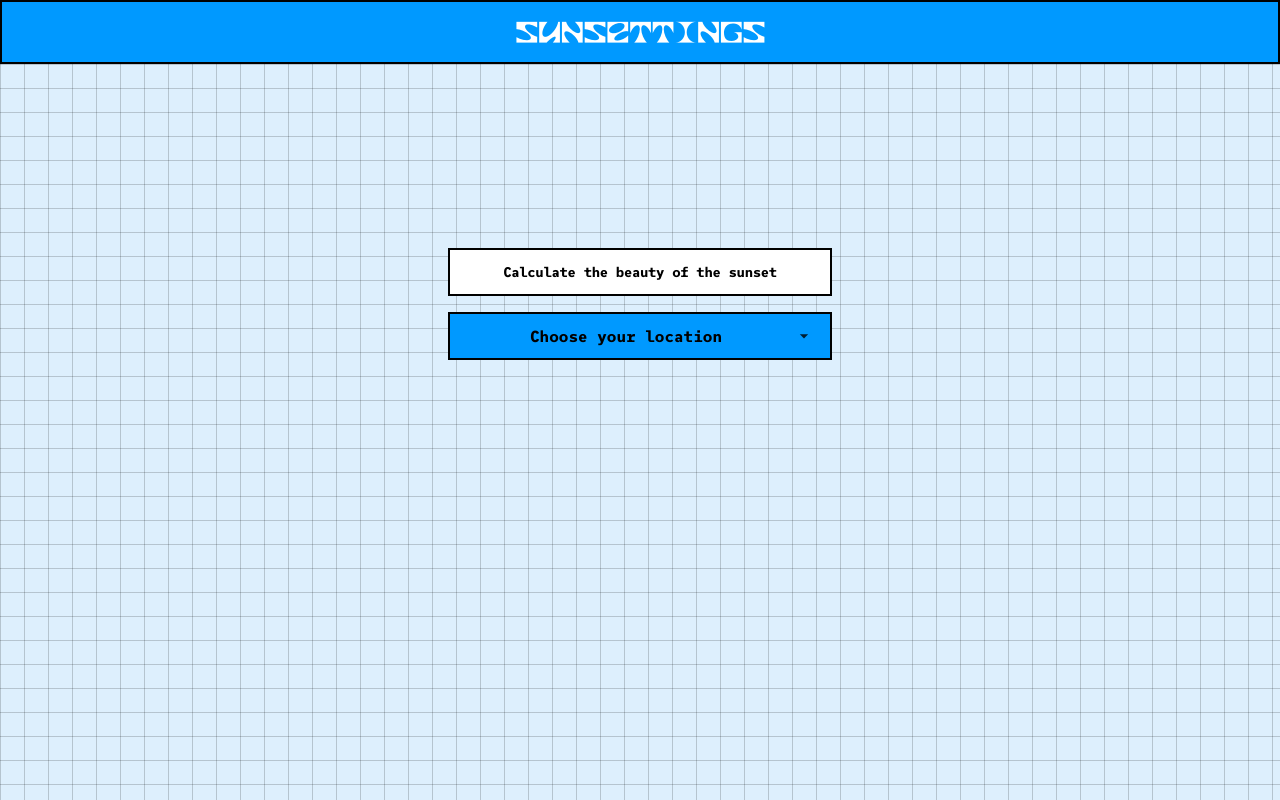
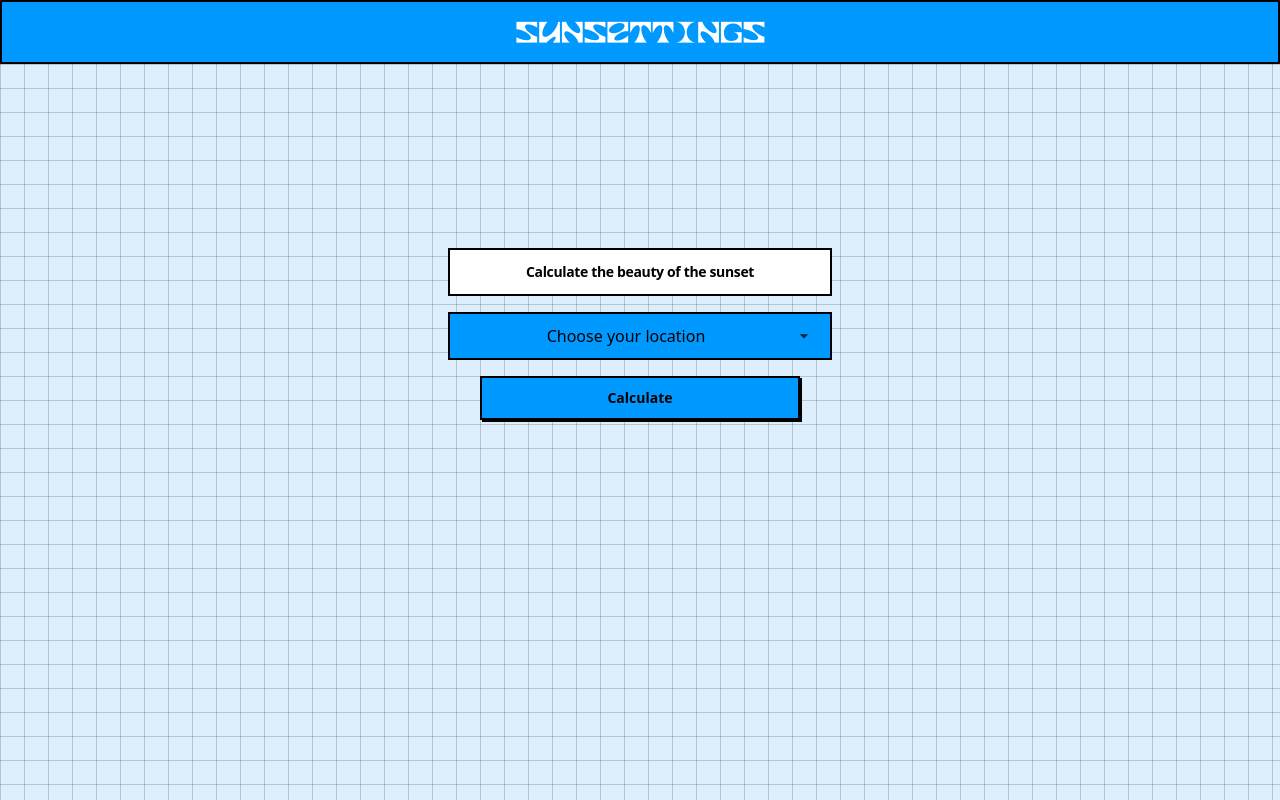
Before and after one commit to alyonafuria/sunsettings_base, a Next.js app in the folder sunsettings_base/: page / in a window 1280 px wide. Built offline with nearby package versions, Linux system fonts and the light colour scheme.

Commit message:
ui: add calculate button

```diff
--- a/sunsettings_base/package.json
+++ b/sunsettings_base/package.json
@@ -12,6 +12,7 @@
     "@radix-ui/react-dialog": "^1.1.15",
     "@radix-ui/react-menubar": "^1.1.16",
     "@radix-ui/react-popover": "^1.1.15",
+    "@radix-ui/react-slot": "^1.2.3",
     "@rainbow-me/rainbowkit": "^2.2.8",
     "@tanstack/react-query": "^5.90.2",
     "class-variance-authority": "^0.7.1",
--- a/sunsettings_base/src/app/globals.css
+++ b/sunsettings_base/src/app/globals.css
@@ -1,7 +1,5 @@
 @import "tailwindcss";
 @import "tw-animate-css";
-
-/* Headline font is provided via next/font/local in layout.tsx */
 
 @custom-variant dark (&:is(.dark *));
 
@@ -68,10 +66,6 @@
 @layer base {
   body {
     @apply text-foreground font-base bg-background;
-    font-family: var(--font-suse-mono), ui-sans-serif, system-ui, -apple-system, Segoe UI, Roboto, Noto Sans, Ubuntu, Cantarell, Helvetica Neue, Arial, "Apple Color Emoji", "Segoe UI Emoji";
-    -webkit-font-smoothing: antialiased;
-    -moz-osx-font-smoothing: grayscale;
-    text-rendering: optimizeLegibility;
   }
 
   h1, h2, h3, h4, h5, h6{
--- a/sunsettings_base/src/app/page.tsx
+++ b/sunsettings_base/src/app/page.tsx
@@ -27,7 +27,7 @@
         }}
       />
 
-      {/* Hero section (alert + combobox) that moves to top on open/selection */}
+      {/* Hero section (alert, combobox, button) that moves to top on open/selection */}
       <HomeHeroSection />
     </div>
   );
--- a/sunsettings_base/src/components/HomeHeroSection.tsx
+++ b/sunsettings_base/src/components/HomeHeroSection.tsx
@@ -4,6 +4,7 @@
 import { Alert, AlertTitle } from "@/components/ui/alert"
 import { LocationCombobox } from "@/components/ui/location-combobox"
 import { cn } from "@/lib/utils"
+import { Button, buttonVariants } from "@/components/ui/button"
 
 export default function HomeHeroSection() {
   const [pinnedTop, setPinnedTop] = React.useState(false)
@@ -34,11 +35,12 @@
         pinnedTop ? "top-4" : "top-[25%]",
       )}
     >
-      <div className="flex flex-col gap-4">
+      <div className="flex flex-col gap-4 items-center">
         <Alert className="bg-white text-black text-center">
           <AlertTitle className="justify-self-center">Calculate the beauty of the sunset</AlertTitle>
         </Alert>
         <LocationCombobox onOpenChange={handleOpenChange} onChange={handleChange} />
+        <Button variant="default" size="lg" className="w-80"><h2>Calculate</h2></Button>
       </div>
     </div>
   )
--- /dev/null
+++ b/sunsettings_base/src/components/ui/button.tsx
@@ -0,0 +1,58 @@
+import { Slot } from "@radix-ui/react-slot"
+import { cva, type VariantProps } from "class-variance-authority"
+
+import * as React from "react"
+
+import { cn } from "@/lib/utils"
+
+const buttonVariants = cva(
+  "inline-flex items-center justify-center whitespace-nowrap rounded-base text-sm font-base ring-offset-white transition-all gap-2 [&_svg]:pointer-events-none [&_svg]:size-4 [&_svg]:shrink-0 focus-visible:outline-hidden focus-visible:ring-2 focus-visible:ring-black focus-visible:ring-offset-2 disabled:pointer-events-none disabled:opacity-50",
+  {
+    variants: {
+      variant: {
+        default:
+          // Define shadow CSS variables locally so shadow applies only to buttons
+          "text-main-foreground bg-main border-2 border-border shadow-shadow hover:translate-x-boxShadowX hover:translate-y-boxShadowY hover:shadow-none [--shadow:2px_2px_0_0_var(--border)] [--spacing-boxShadowX:2px] [--spacing-boxShadowY:2px]",
+        noShadow: "text-main-foreground bg-main border-2 border-border",
+        neutral:
+          "bg-secondary-background text-foreground border-2 border-border shadow-shadow hover:translate-x-boxShadowX hover:translate-y-boxShadowY hover:shadow-none [--shadow:2px_2px_0_0_var(--border)] [--spacing-boxShadowX:2px] [--spacing-boxShadowY:2px]",
+        reverse:
+          // Reverse uses negative translation on hover and shows shadow on hover
+          "text-main-foreground bg-main border-2 border-border hover:translate-x-reverseBoxShadowX hover:translate-y-reverseBoxShadowY hover:shadow-shadow [--shadow:2px_2px_0_0_var(--border)] [--spacing-reverseBoxShadowX:-2px] [--spacing-reverseBoxShadowY:-2px]",
+      },
+      size: {
+        default: "h-10 px-4 py-2",
+        sm: "h-9 px-3",
+        lg: "h-11 px-8",
+        icon: "size-10",
+      },
+    },
+    defaultVariants: {
+      variant: "default",
+      size: "default",
+    },
+  },
+)
+
+function Button({
+  className,
+  variant,
+  size,
+  asChild = false,
+  ...props
+}: React.ComponentProps<"button"> &
+  VariantProps<typeof buttonVariants> & {
+    asChild?: boolean
+  }) {
+  const Comp = asChild ? Slot : "button"
+
+  return (
+    <Comp
+      data-slot="button"
+      className={cn(buttonVariants({ variant, size, className }))}
+      {...props}
+    />
+  )
+}
+
+export { Button, buttonVariants }
--- a/sunsettings_base/src/components/ui/location-combobox.tsx
+++ b/sunsettings_base/src/components/ui/location-combobox.tsx
@@ -74,7 +74,7 @@
           key={currentValue ?? "__none__"}
           type="button"
           className={cn(
-            "inline-flex items-center justify-between gap-2 h-12 px-4 border-2 border-border bg-main text-main-foreground rounded-base font-heading overflow-hidden",
+            "inline-flex items-center justify-between gap-2 h-12 px-4 border-2 border-border bg-main text-main-foreground rounded-base overflow-hidden",
             // Responsive fixed widths
             "w-[90vw] max-w-[90vw] md:w-[30vw] md:max-w-[30vw]",
             "shadow-shadow transition-colors",
```
Also changed, not shown: 1 other file (tests, documents, lock files or other folders).
